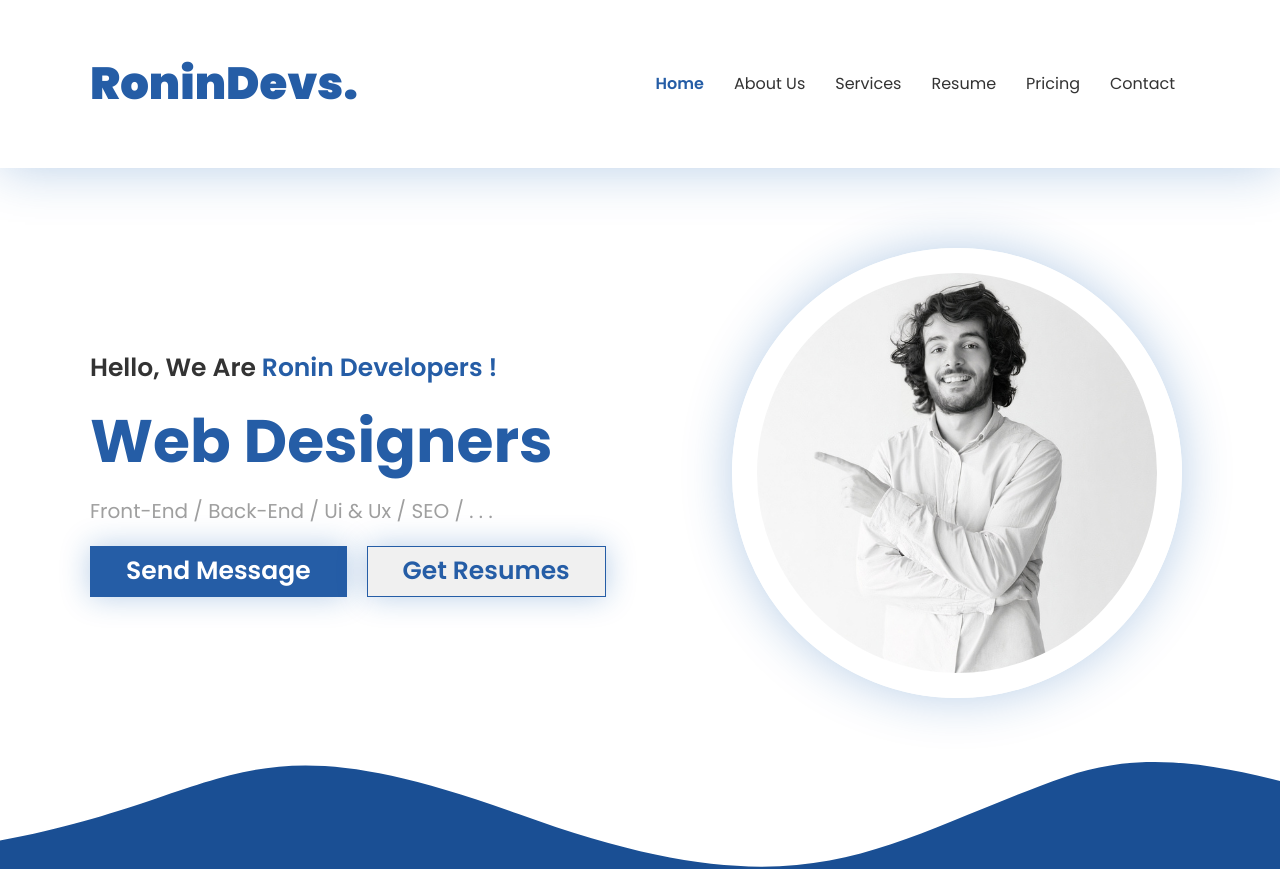
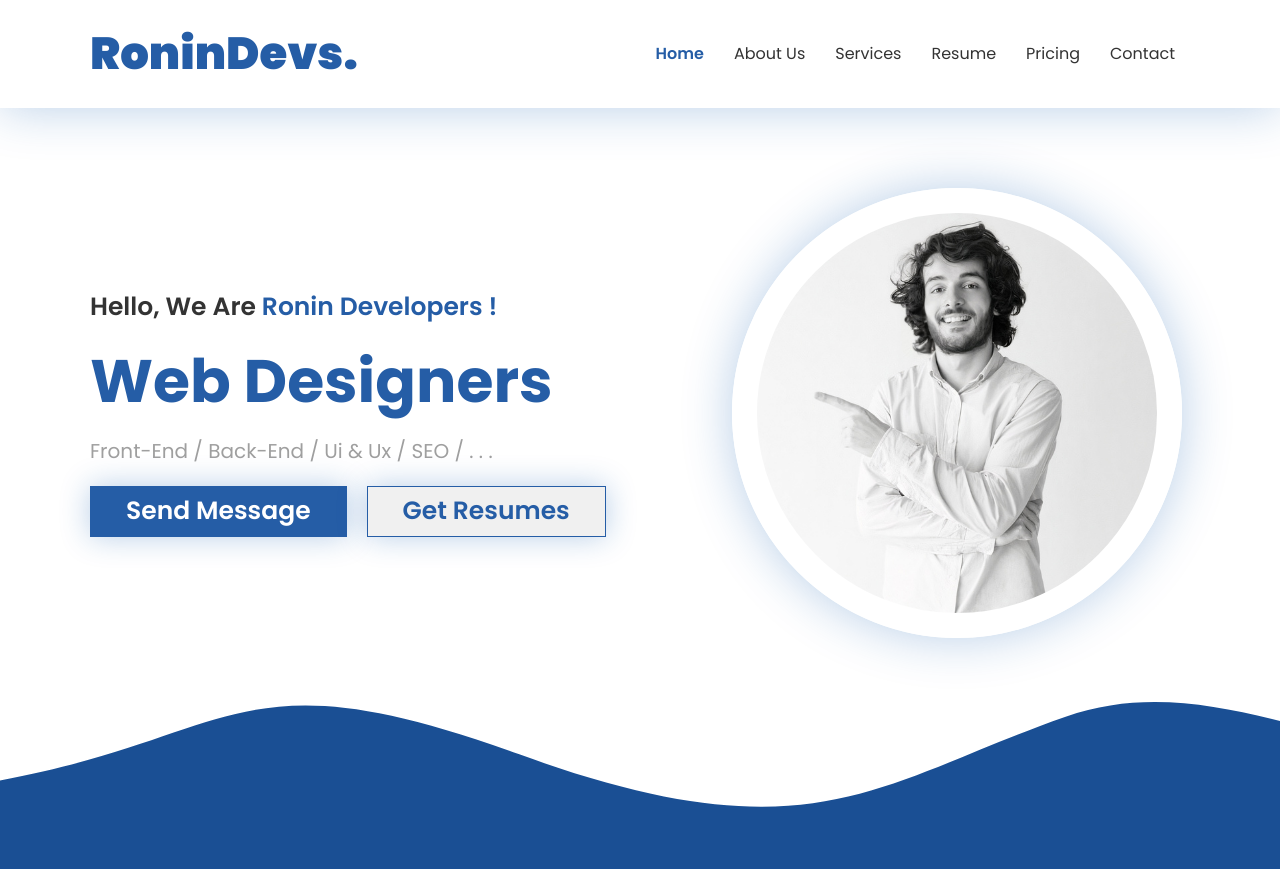
Before and after one commit to Yasharmohamadi/personal-website, a React (Create React App) app: page / in a window 1280 px wide. Shown: the top 869 px of the page. Built offline with nearby package versions, Linux system fonts and the light colour scheme.

Commit message:
add scroll top to site logo

```diff
--- a/src/Header/Header.css
+++ b/src/Header/Header.css
@@ -20,6 +20,7 @@
 	font-size: 4.5rem;
 	color: var(--main-color);
 	cursor: pointer;
+
 }
 .header_list {
 	list-style: none;
--- a/src/Header/Header.jsx
+++ b/src/Header/Header.jsx
@@ -68,7 +68,9 @@ export default function Header() {
 		<div className="header">
 			<div className="container">
 				<nav className="nav">
-					<h1 className="header_title">RoninDevs.</h1>
+					<a href="#" className="header_title">
+						RoninDevs.
+					</a>
 					<ul
 						className={
 							navOpen ? "header_list header_list--open" : "header_list"
--- a/src/styles/app.css
+++ b/src/styles/app.css
@@ -38,6 +38,8 @@
 
 html {
 	font-size: 10px; /* 1rem == 10 px*/
+	scroll-behavior: smooth;
+
 }
 
 a {
```
